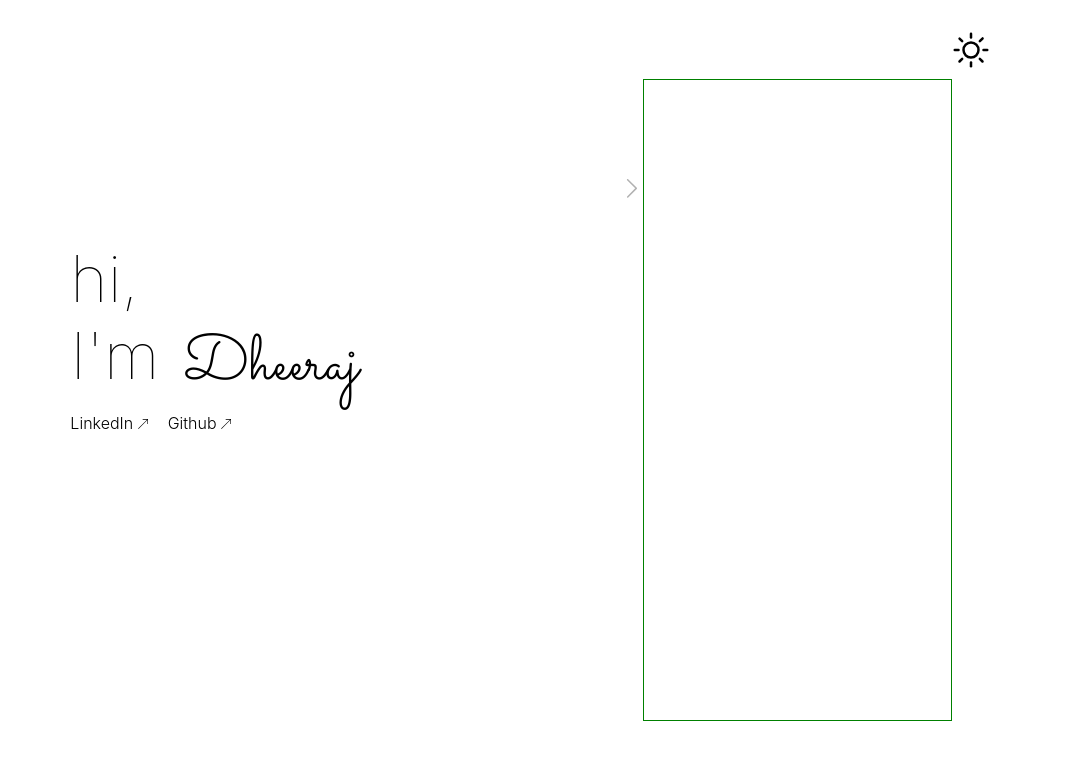
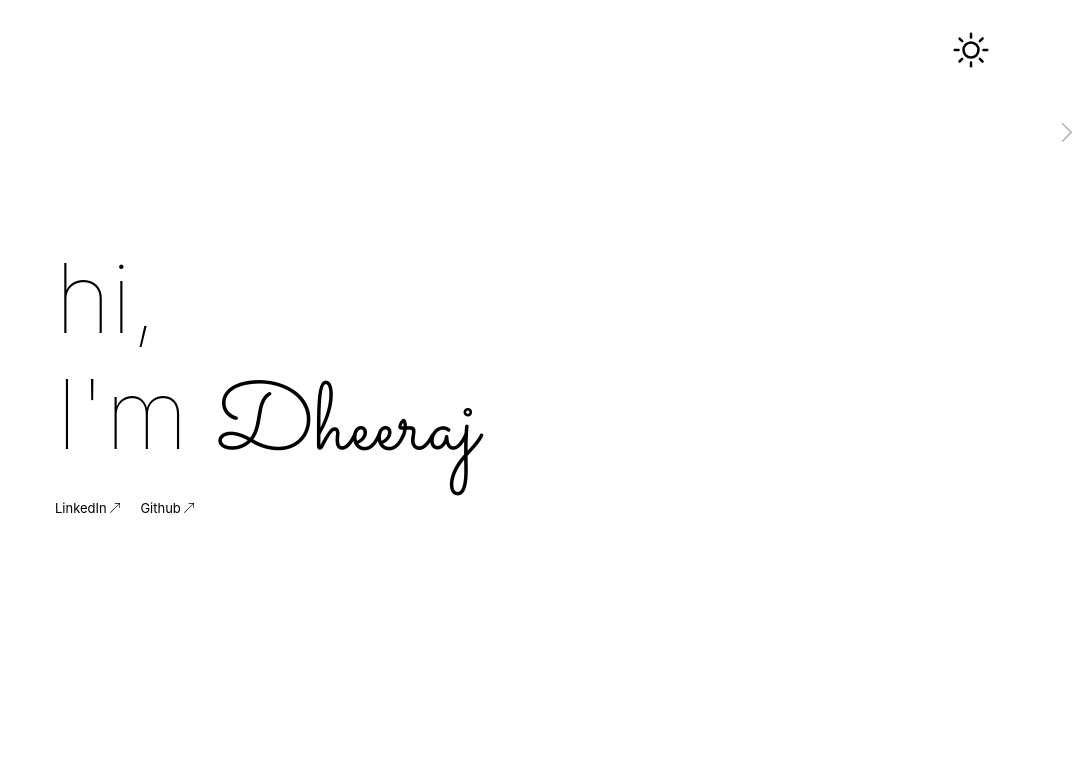
Before and after one commit to mintxdp/profile.github.io, a plain HTML site: page index.html in a window 1280 px wide. Shown: the whole page, without its empty margins (201-1280 px from the left). Drawn offline with Linux system fonts and the light colour scheme; a web font is replaced by a local one.

Commit message:
style2 to make different layout

```diff
--- a/index.html
+++ b/index.html
@@ -1,40 +1,54 @@
 <!DOCTYPE html>
 <html lang="en">
   <head>
-    <meta charset="UTF-8">
-    <meta name="viewport" content="width=device-width, initial-scale=1.0">
+    <meta charset="UTF-8" />
+    <meta name="viewport" content="width=device-width, initial-scale=1.0" />
     <title>Document</title>
-    <link rel="stylesheet" href="style.css">
+    <link rel="stylesheet" href="style2.css" />
   </head>
   <body>
     <div class="modebtn">
-        <img src="assets/reshot-icon-light-max-SKL25EYVD9.svg" alt="" width="100%" height="100%">
+      <img
+        src="assets/reshot-icon-light-max-SKL25EYVD9.svg"
+        alt=""
+        width="100%"
+        height="100%"
+      />
     </div>
     <div class="container">
       <div class="mainarea">
         <div class="arrow_h">
-                <img src="assets/down2-1.svg" alt="">
+          <img src="assets/down2-1.svg" alt="" />
         </div>
         <div class="nameplate">
-            <span class="xyz">hi,</span><br>
-            <span class="xyz">I'm</span>
-            <span class="dp">Dheeraj</span>
+          <div class="banner">
+            hi,<br />I'm <span class="name">Dheeraj</span>
             <div class="links">
-                <ol class="linkedin">LinkedIn
-                    <img src="assets/reshot-icon-arrow-up-ZQ3F976AXM.svg" alt="" width="10px" height="10px" class="arrow">
+              <ol class="linkedin">
+                LinkedIn
+                <img
+                  src="assets/reshot-icon-arrow-up-ZQ3F976AXM.svg"
+                  alt=""
+                  width="10px"
+                  height="10px"
+                  class="arrow"
+                />
               </ol>
-                <ol class="github">Github
-                    <img src="assets/reshot-icon-arrow-up-ZQ3F976AXM.svg" alt="" width="10px" height="10px" class="arrow">
+              <ol class="github">
+                Github
+                <img
+                  src="assets/reshot-icon-arrow-up-ZQ3F976AXM.svg"
+                  alt=""
+                  width="10px"
+                  height="10px"
+                  class="arrow"
+                />
               </ol>
             </div>
           </div>
         </div>
-        <div class="projectarea">
-            <!-- <div class="empty"></div> -->
-            <div class="projectbar"></div>
-            <!-- <div class="empty"></div> -->
-            <!-- <div class="projects"></div> -->
       </div>
+      <div class="projectarea"></div>
     </div>
 
     <script src="main.js"></script>
--- a/main.js
+++ b/main.js
@@ -5,3 +5,12 @@ openbtn.addEventListener('click',function (){
 project.style.border='solid black 1px'
 console.log('clicked')
 })
+
+styles = {
+    phone : {
+
+    },
+    desktop : {
+
+    }
+}
--- a/style.css
+++ b/style.css
@@ -24,7 +24,7 @@ position: absolute;
     position: relative;
     width: 100%;
     height: 100%;
-    /* border: solid green 1px; */
+    border: solid green 1px;
     display: flex;
     /* flex-direction: column; */
 }
@@ -34,14 +34,14 @@ position: absolute;
     height: 50%;
     align-self: center;
     vertical-align:bottom;
-    /* border: solid black 1px; */
+    border: solid black 1px;
 
 
 }
 .links{
-    /* border: solid black 1px; */
+    border: solid black 1px;
       display: flex;
-      margin-left: 20%;
+      margin-left: 10%;
       font-family: inter;
       font-weight: 350;
 
@@ -54,7 +54,7 @@ margin-left:20px;
     height: 100%;
     display: grid;
     grid-template-rows: 15% 60% 25% ;
-    border: solid green 1px;
+    border: solid blue 1px;
 }
 .projectbar{
   width: 100%;
@@ -97,7 +97,7 @@ margin-left:20px;
 }
 .xyz{
     /* font-family: inter; */
-    margin-left: 20%;
+    margin-left: 10%;
     font-weight:100;
     font-size: 4rem;
 
@@ -124,7 +124,7 @@ font-family: inter;
     .projectbar{
        grid-row: 1/4;
        width:30%;
-       margin-left: 20%;
+       margin-left: 10%;
 
     }
     .modebtn{
@@ -134,7 +134,7 @@ font-family: inter;
 
     }
     .arrow_h{
-        left: 20%;
+        left: 10%;
         top: 90%;
         transform: rotate(0deg);
     }
--- /dev/null
+++ b/style2.css
@@ -0,0 +1,138 @@
+:root {
+
+}
+*{
+    margin: 0;
+    padding: 0;
+}
+body{
+    width: 100vw;
+    height: 100vh;
+}
+.container {
+    width: 100%;
+    height: 100%;
+    display: grid;
+    grid-template-columns: 20% 60% 20%;
+    grid-template-rows: 30% 40% 30%;
+}
+
+.mainarea{
+    grid-column: 2/3;
+    grid-row: 2/3;
+}
+
+.nameplate{
+
+    width: 100%;
+    height: 100%;
+    align-self: center;
+    vertical-align:bottom;
+    /* border: solid black 1px; */
+
+    font-size: 6rem;
+    font-family: inter;
+    font-weight: 100;
+
+
+}
+.name{
+    font-family: sacromento;
+}
+.banner{
+    /* width: 50%; */
+    /* height: 100%; */
+    /* border: solid red 1px; */
+}
+.links{
+    /* border: solid black 1px; */
+    width: 100%;
+      display: flex;
+      font-size: small;
+      font-family: inter;
+      font-weight: 400;
+
+}
+.github{
+    margin-left:20px;
+    }
+    .arrow{
+        transform: rotate(90deg);
+    }
+    .modebtn{
+        position: fixed;
+        top:30px;
+        left: 90%;
+        width: 40px;
+        height: 40px;
+    }
+    .arrow_h{
+        position: absolute;
+        /* transform:translate(100%,0) ; */
+        top: 15%;
+        right: 0;
+        width:25px;
+        height: 25px;
+        /* border: solid red 1px; */
+        transform: rotate(-90deg);
+        /* background-color: rgba(128,
+    128, 128, 0.123); */
+        opacity: 0.3;
+    }
+    @font-face {
+        font-family:inter;
+        src: url('assets/Inter-VariableFont_slnt\,wght.ttf');
+
+    }
+    @font-face {
+        font-family: sacromento;
+        src: url('assets/Sacramento-Regular.ttf');
+    }
+    .xyz{
+        /* font-family: inter; */
+        margin-left: 10%;
+        font-weight:100;
+        font-size: 4rem;
+
+    }
+    span{
+    font-family: inter;
+
+    }
+    .dp{
+        font-family: sacromento;
+        font-size: 4rem;
+        margin-left: 20px;
+        font-weight: 500;
+    }
+
+
+/* media query*/
+
+@media (width < 750px) {
+    .container{
+        grid-template-rows: 20% 50% 30%;
+        grid-template-columns: 100%;
+    }
+    .mainarea{
+    grid-row: 2/3;
+    grid-column: 1/2;
+    }
+    .nameplate{
+        /* padding: 20px; */
+        display: grid;
+        width: 100%;
+        height: 100%;
+        place-items: center;
+    }
+    .modebtn{
+        /* /* position: fixed; */
+        /* top:; */
+        left:85%;
+    }
+    .arrow_h{
+        left: 10%;
+        top: 90%;
+        transform: rotate(0deg);
+    }
+}
```
Lines whose indentation alone changed are shown as unchanged.
